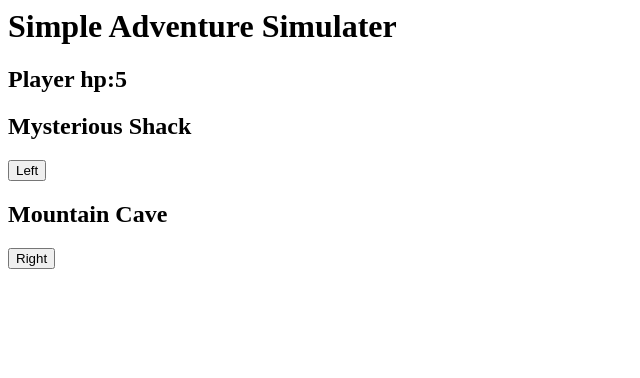
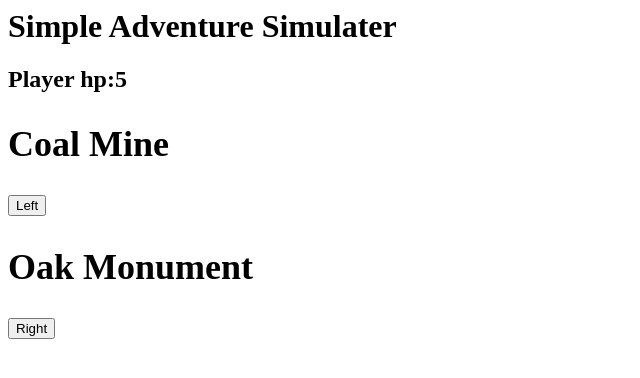
Before and after one commit to HaoChenSupreme/createtask-rouge, a plain HTML site: page index.html/index.html in a window 1280 px wide. Both pictures are taken after a click on the button "Left". Shown: the whole page, without its empty margins (0-640 px from the left). Drawn offline with Linux system fonts and the light colour scheme.

Commit message:
shhshsdsdd

```diff
--- a/index.html/index.html
+++ b/index.html/index.html
@@ -12,11 +12,11 @@
         <h1>Simple Adventure Simulater</h1>
         <h2>Player hp:5</Hp:5></h2>
         <div id="left">
-            <h2 id="left-name">Mysterious Shack</h2>
+            <h2 id="left-name"></h2>
             <button id="left-btn">Left</button>
         </div>
         <div id="right">
-            <h2 id="right-name">Mountain Cave</h2>
+            <h2 id="right-name"></h2>
             <button id="right-btn">Right</button>
         </div>
     </div>
--- a/index.js
+++ b/index.js
@@ -81,24 +81,28 @@ const locations = [
   },
 ];
 
+let leftplace = null;
+let lefthp = null;
+let rightplace = null;
+let righthp = null;
 
 function randomlocation(locations, n) {
   const shuffled = [...locations].sort(() => Math.random() - Math.random());
-   const resultleft = shuffled.slice(0, n-1);
+  const resultleft = shuffled.slice(0, n - 1);
   const resultright = shuffled.slice(1, n);
-   const leftvalue = resultleft[0].value
-   const rightvalue = resultright[0].value
-   const leftname = resultleft[0].name
-   const rightname = resultright[0].name
+  const leftvalue = resultleft[0].value;
+  const rightvalue = resultright[0].value;
+  const leftname = resultleft[0].name;
+  const rightname = resultright[0].name;
+  leftplace = leftname;
+  rightplace = rightname;
   console.log(leftvalue);
   console.log(rightvalue);
   console.log(leftname);
   console.log(rightname);
   console.log(resultleft);
   console.log(resultright);
- };
-
-
+}
 
 const DOMSelectors = {
   leftbtn: document.getElementById("left-btn"),
@@ -109,17 +113,35 @@ const DOMSelectors = {
   rightdisplay: document.getElementById("right"),
 };
 
-DOMSelectors.leftbtn.addEventListener('click', function(){
+DOMSelectors.leftbtn.addEventListener("click", function () {
   const leftna = randomlocation(locations, 2);
-  console.log(leftna);
-}
+  console.log(leftplace);
+  DOMSelectors.leftname.innerHTML = "";
+  DOMSelectors.leftname.insertAdjacentHTML(
+    "afterbegin",
+    `<h2 id="left-name">${leftplace}</h2>`
   );
+  DOMSelectors.rightname.innerHTML = "";
+  DOMSelectors.rightname.insertAdjacentHTML(
+    "afterbegin",
+    `<h2 id="left-name">${rightplace}</h2>`
+  );
+});
 
-DOMSelectors.rightbtn.addEventListener('click', function(){
+DOMSelectors.rightbtn.addEventListener("click", function () {
   const rightna = randomlocation(locations, 2);
   console.log(rightna);
-}
+  DOMSelectors.rightname.innerHTML = "";
+  DOMSelectors.rightname.insertAdjacentHTML(
+    "afterbegin",
+    `<h2 id="left-name">${rightplace}</h2>`
   );
+  DOMSelectors.leftname.innerHTML = "";
+  DOMSelectors.leftname.insertAdjacentHTML(
+    "afterbegin",
+    `<h2 id="left-name">${leftplace}</h2>`
+  );
+});
 
 // function shuffleleft(locations, n) {
 //   const shuffled = [...locations].sort(() => Math.random() - Math.random());
@@ -133,7 +155,6 @@ DOMSelectors.rightbtn.addEventListener('click', function(){
 //  console.log(resultright);
 // }
 
-
 // DOMSelectors.leftbtn.addEventListener('click', function(){
 //  const leftna = shuffleleft(locations, 2);
 //  console.log(leftna);
```
Lines whose indentation alone changed are shown as unchanged.
